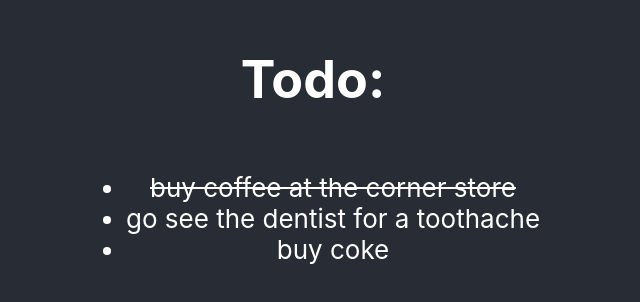
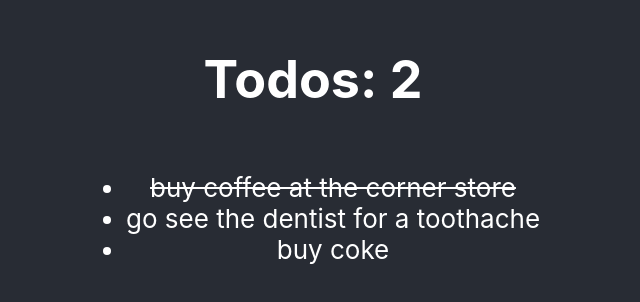
Before and after one commit to jmr85/react-ts-todo-app, a React (Create React App) app: page / in a window 1280 px wide. Shown: the part 248-550 px from the top of the page, without its empty margins (327-967 px from the left). Built offline with nearby package versions, Linux system fonts and the light colour scheme.

Commit message:
added Title component & updated useTodos

```diff
--- a/src/todo/Todo.tsx
+++ b/src/todo/Todo.tsx
@@ -1,10 +1,11 @@
 import { TodoProvider } from "./context/TodoProvider"
 import { TodoList } from "./components/TodoList"
+import { Title } from "./components/Title"
 
 export const Todo = () => {
   return (
     <TodoProvider>
-        <h1>Todo: </h1>
+        <Title />
         <TodoList />
     </TodoProvider>
   )
--- /dev/null
+++ b/src/todo/components/Title.tsx
@@ -0,0 +1,12 @@
+import { useTodos } from '../hooks/useTodos';
+
+export const Title = () => {
+
+    const {pendingTodos} = useTodos();
+
+    return (
+        <h1>
+            Todos: {pendingTodos}
+        </h1>
+    )
+}
--- a/src/todo/hooks/useTodos.ts
+++ b/src/todo/hooks/useTodos.ts
@@ -7,7 +7,7 @@ export const useTodos = () => {
 
     return {
         todos: todos,
-        pendingTodos: todos.filter(todo => !todo.completed),
+        pendingTodos: todos.filter(todo => !todo.completed).length,
         toggleTodo,
     }
 }
```
